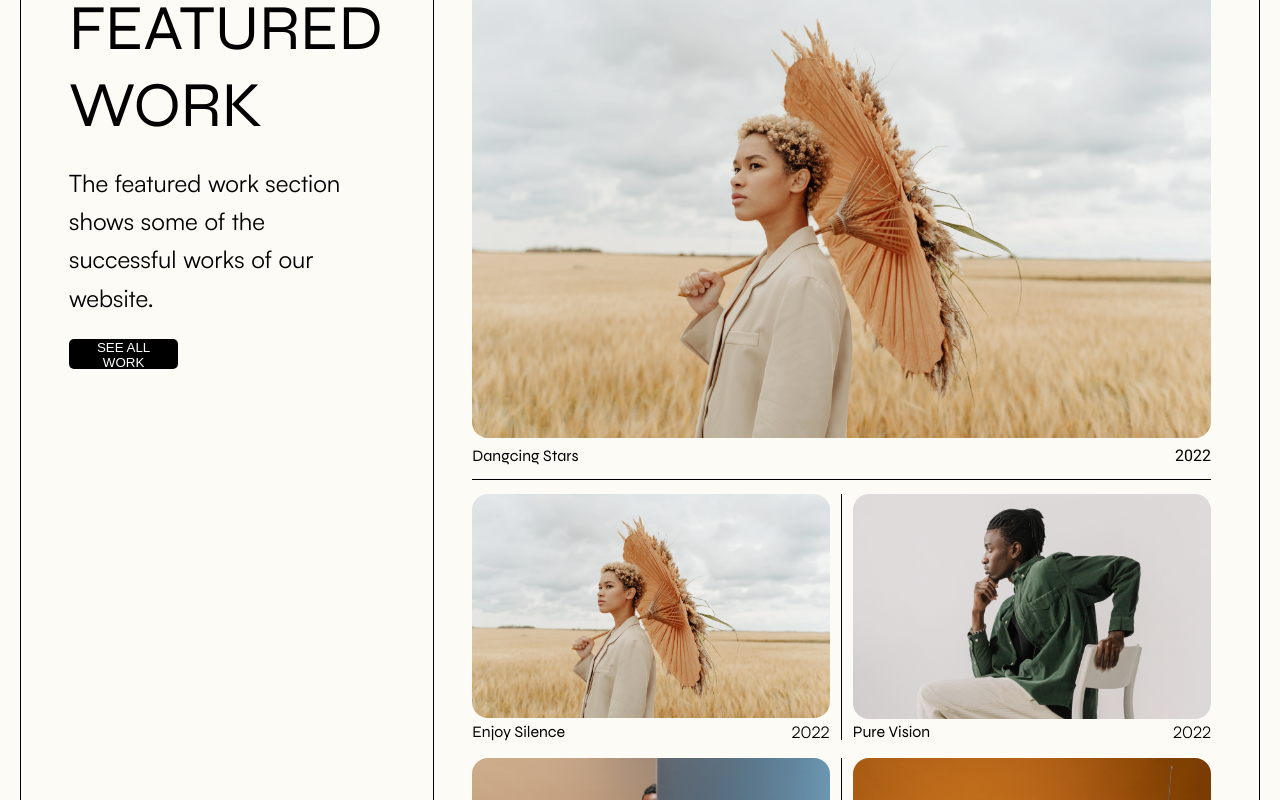
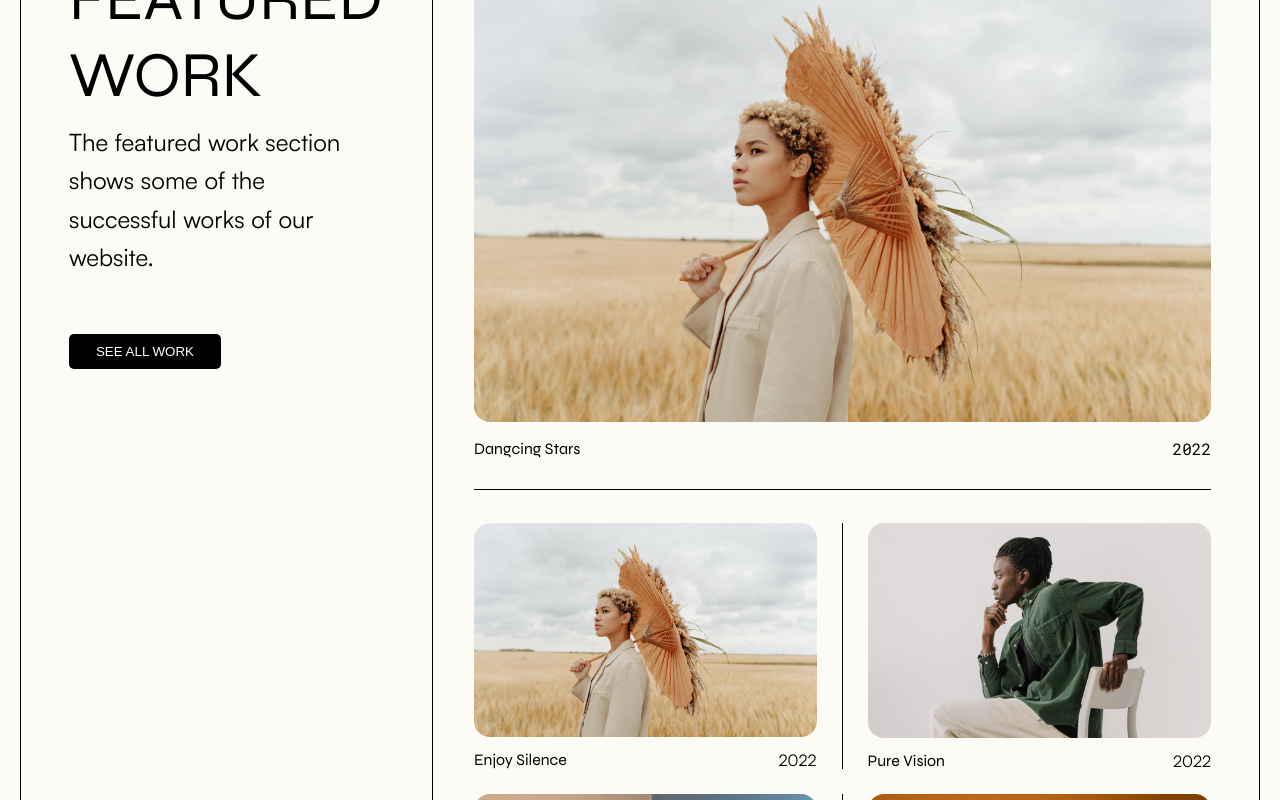
Before and after one commit to taodemy/website, a Next.js app: page / in a window 1280 px wide. Shown: the part 2120-2920 px from the top of the page. Built offline with nearby package versions, Linux system fonts and the light colour scheme.

Commit message:
fix: change css from percentage to px

```diff
--- a/pages/_app.tsx
+++ b/pages/_app.tsx
@@ -1,7 +1,7 @@
 import "@/styles/reset.css";
 import "@/styles/globals.css";
 import localFont from "@next/font/local";
-import { Syne, Roboto } from "@next/font/google";
+import { Syne, Roboto_Mono } from "@next/font/google";
 
 export const titleFont = Syne({ subsets: ["latin"] });
 export const textFont = localFont({
@@ -13,7 +13,7 @@ export const textFont = localFont({
   ],
 });
 
-export const headingFont = Roboto({
+export const headingFont = Roboto_Mono({
   weight: "400",
   subsets: ["latin"],
 });
--- a/styles/FeaturedWork.module.css
+++ b/styles/FeaturedWork.module.css
@@ -1,28 +1,28 @@
 .featured-work {
-  margin: 2.4rem 0;
   display: flex;
+  padding-bottom: 48px;
   border-bottom: #000000 solid 1px;
-  border-top: #000000 solid 1px;
 }
 
 .featured-work__left-container {
   width: 33%;
-  margin: 2.4rem 2.4rem 2.4rem 0;
+  margin-top: 48px;
   border-right: 1px solid #000000;
 }
 
 .featured-work__left-container p {
-  margin-top: 1.2rem;
+  margin-top: 8px;
   margin-right: 15%;
 }
 
 .featured-work__big-img p {
-  margin-top: 1%;
-  margin-bottom: 2%;
+  margin-top: 16px;
+  margin-bottom: 32px;
 }
 
 .featured-work__right-container {
-  margin-top: 2%;
+  margin-top: 48px;
+  margin-left: 41px;
   width: 67%;
 }
 
@@ -44,18 +44,17 @@
 }
 
 .picturedbox_img-box {
-  margin-top: 2%;
-  padding-left: 3%;
+  margin-top: 25px;
+  padding-left: 25px;
 }
 
 .picturedbox_img-box p {
-  margin-top: 1%;
+  margin-top: 13px;
 }
 
 .picturedbox_img-box--border {
   border-right: #000000 solid 1px;
-  padding-right: 3%;
-  margin-bottom: 3%;
+  padding-right: 25px;
   padding-left: 0;
 }
 
@@ -67,9 +66,9 @@
 }
 
 .featured-work__btn {
-  margin-top: 6%;
-  width: 30%;
-  height: 3%;
+  margin-top: 58px;
+  width: 152px;
+  height: 35px;
   background-color: black;
   color: white;
   border: 0;
```
